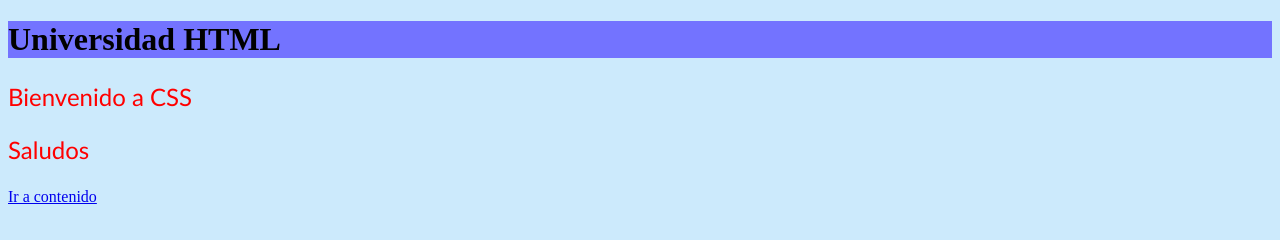
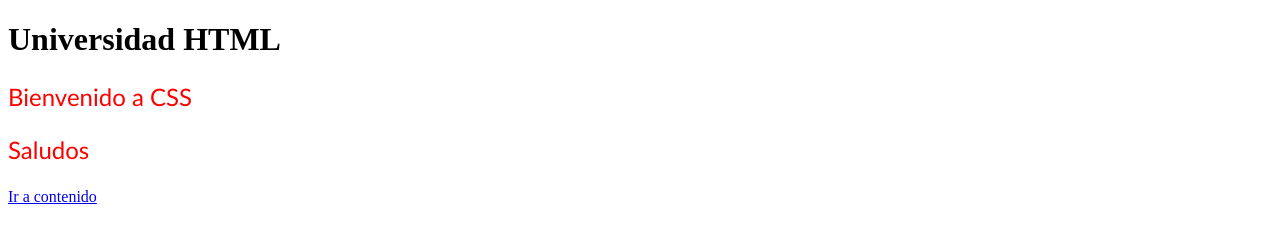
Before and after one commit to DaniHincapie/HTML, a plain HTML site: page CSS/Introducion CSS.html in a window 1280 px wide. Drawn offline with Linux system fonts and the light colour scheme.

Commit message:
Cambio de fondos

```diff
--- a/CSS/Introducion CSS.html
+++ b/CSS/Introducion CSS.html
@@ -12,8 +12,8 @@
         }
     </style>
 </head>
-<body style="background-color: rgba(135, 206, 250, 0.425);">
-    <h1 style="background-color:rgb(115, 115, 255)">Universidad HTML</h1>
+<body style="background-color: rgba(135, 206, 250, 0);">
+    <h1 style="background-color:rgba(115, 115, 255, 0)">Universidad HTML</h1>
     <p>Bienvenido a CSS</p>
     <p>Saludos</p>
     <a href="contenido.html">Ir a contenido</a>
```
